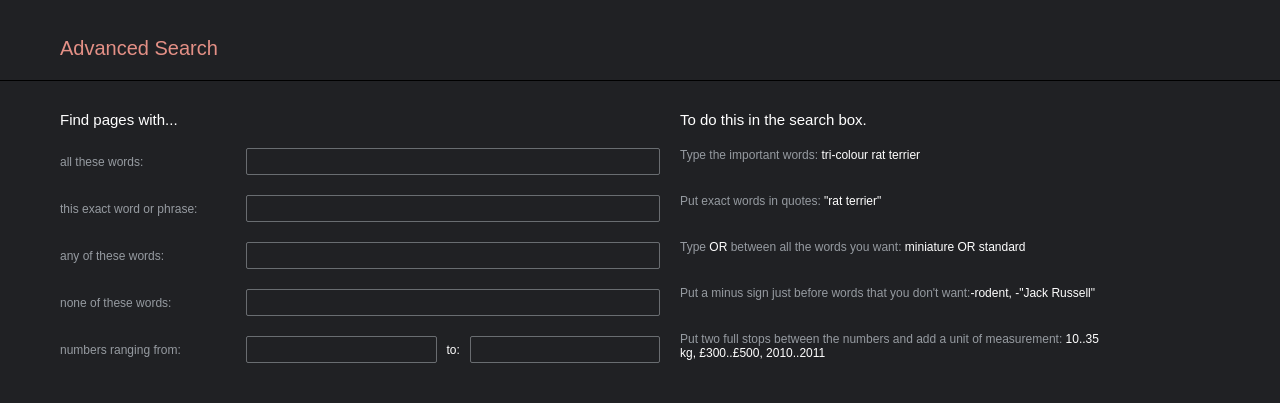
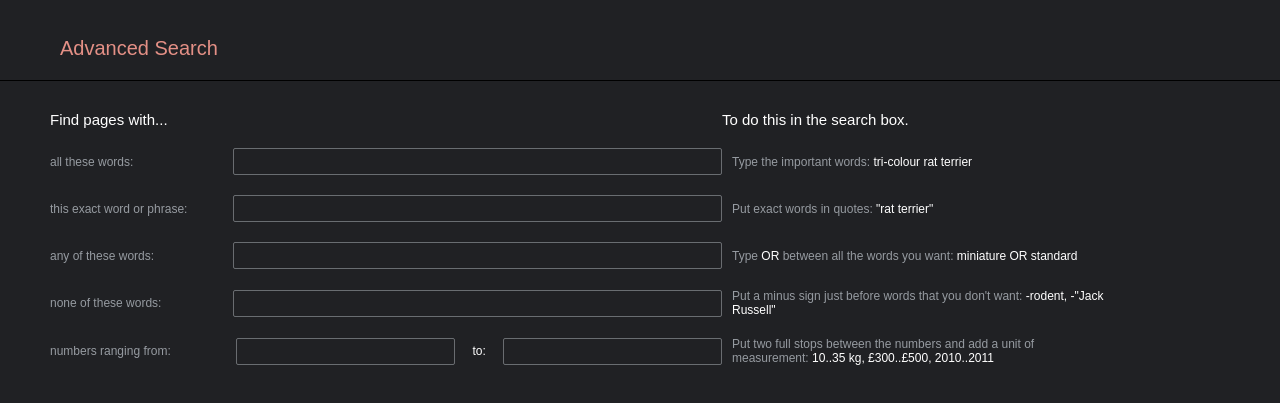
Before and after one commit to Zyadbassem/google-advanced-search, a plain HTML site: page index.html in a window 1280 px wide. Shown: the part 53-456 px from the top of the page. Drawn offline with Linux system fonts and the light colour scheme.

Commit message:
fix the form

```diff
--- a/index.html
+++ b/index.html
@@ -23,49 +23,154 @@
     <form>
         <section>
             <div class="left-of-form">
+                <div class="input-div">
                     <p class="form-header">Find pages with...</p>
+                    <p class="form-header">To do this in the search box.</p>
+                </div>
                 <div class="input-div">
+                    <div class="right-part-of-input">
                         <p>all these words:</p>
                         <input>
                     </div>
+                    <p>Type the important words: <span>tri-colour rat terrier</span></p>
+                </div>
                 <div class="input-div">
+                    <div class="right-part-of-input">
                         <p>this exact word or phrase:</p>
                         <input>
                     </div>
+                    <p>Put exact words in quotes: <span>"rat terrier"</span></p>
+                </div>
                 <div class="input-div">
+                    <div class="right-part-of-input">
                         <p>any of these words:</p>
                         <input>
                     </div>
+                    <p>Type <span>OR</span> between all the words you want: <span>miniature OR standard</p>
+                </div>
+
                 <div class="input-div">
+                    <div class="right-part-of-input">
                         <p>none of these words:</p>
                         <input>
                     </div>
-                <div class="input-div">
-                    <p>numbers ranging from:</p>
-                    <input class="small-input"><span>to:</span><input class="small-input">
-                </div>
-            </div>
-            <div class="right-of-form">
-                <p class="form-header">To do this in the search box.</p>
-                <div class="input-div">
-                    <p>Type the important words: <span>tri-colour rat terrier</span></p>
+                    <p>Put a minus sign just before words that you don't want: <span>-rodent, -"Jack Russell"</span></p>
                 </div>
                 <div class="input-div">
-                    <p>Put exact words in quotes: <span>"rat terrier"</span></p>
+                    <div class="right-part-of-input">
+                        <p>numbers ranging from:</p>
+                        <input class="small-input1"><span>to:</span><input class="small-input2">
                     </div>
-                <div class="input-div">
-                    <p>Type <span>OR</span> between all the words you want: <span>miniature OR standard</span></p>
-                </div>
-                <div class="input-div">
-                    <p>Put a minus sign just before words that you don't want:<span>-rodent, -"Jack Russell"</span></p>
-                </div>
-                <div class="input-div">
                     <p>Put two full stops between the numbers and add a unit of measurement: <span>10..35 kg,
                             £300..£500,
                             2010..2011</span></p>
                 </div>
+                <!--</section>
+        <section>
+            <div class="left-of-form">
+                <p class="form-header">Then narrow your results by...</p>
+                <div class="input-div">
+                    <p>language:</p>
+                    <select>
+                        <option value=""> Arabic</option>
+                        <option value=""> English</option>
+                        <option value=""> French</option>
+                        <option value=""> germany</option>
+                        <option value=""> chinese</option>
+                        <option value=""> italy</option>
+                        <option value=""> spanish</option>
+                        <option value=""> latiny</option>
+                        <option value=""> czeck</option>
+                        <option value=""> فارسي</option>
+                        <option value=""> عبري</option>
+                    </select>
                 </div>
-        </section>
+                <div class="input-div">
+                    <p>region:</p>
+                    <select>
+                        <option value=""> Egypt</option>
+                        <option value=""> USA</option>
+                        <option value=""> UAE</option>
+                        <option value=""> KSA</option>
+                        <option value=""> Ruissa</option>
+                        <option value=""> italy</option>
+                        <option value=""> Spain</option>
+                        <option value=""> Brazil</option>
+                        <option value=""> czeck</option>
+                        <option value=""> Israel</option>
+                        <option value=""> India</option>
+                    </select>
+                </div>
+                <div class="input-div">
+                    <p>last update:</p>
+                    <select>
+                        <option value=""> 24 hours</option>
+                        <option value=""> week</option>
+                        <option value=""> month</option>
+                        <option value=""> year</option>
+                    </select>
+                </div>
+                <div class="input-div">
+                    <p>site or domain:</p>
+                    <input>
+                </div>
+                <div class="input-div">
+                    <p>terms appering:</p>
+                    <select>
+                        <option value=""> anywhere</option>
+                        <option value=""> title</option>
+                        <option value=""> text</option>
+                        <option value=""> url</option>
+                    </select>
+                </div>
+                <div class="input-div">
+                    <p>file type:</p>
+                    <select>
+                        <option value=""> any format</option>
+                        <option value=""> .pdf</option>
+                        <option value=""> .word</option>
+                        <option value=""> .excel</option>
+                    </select>
+                </div>
+                <div class="input-div">
+                    <a>
+                        <p>usage rights</p>
+                    </a>
+                    <select>
+                        <option value=""> no licence</option>
+                        <option value=""> free to share</option>
+                        <option value=""> free to edit</option>
+                    </select>
+                </div>
+            </div>
+            <div class="right-of-form">
+                <p id="hiddennitem" class="form-header" hidden>Find pages in the language that you select.</p>
+                <br>
+                <div class="input-div">
+                    <p>Find pages in the language that you select.</p>
+                </div>
+                <div class="input-div">
+                    <p>Find pages published in a particular region.</p>
+                </div>
+                <div class="input-div">
+                    <p>Find pages updated within the time that you specify.</p>
+                </div>
+                <div class="input-div">
+                    <p>Search one site (like wikipedia.org ) or limit your results to a domain like .edu, .org or
+                        .gov/span></p>
+                </div>
+                <div class="input-div">
+                    <p>Search for terms in the whole page, page title or web address, or links to the page you're
+                        looking for.</p>
+                </div>
+                <div class="input-div">
+                    <p>Find pages in the format that you prefer.</p>
+                </div>
+                <div class="input-div">
+                    <p>Find pages that you are free to use yourself.</p>
+                </div>
+            </div>
+        </section>-->
     </form>
 </body>
 
--- a/style.css
+++ b/style.css
@@ -80,8 +80,13 @@ form {
 }
 
 .left-of-form {
-    padding-left: 60px;
-    width: 50%;
+    padding-left: 40px;
+    width: 100%;
+    display: flex;
+    flex-direction: column;
+    justify-content: start;
+    align-items: flex-start;
+
 }
 
 .input-div {
@@ -89,40 +94,67 @@ form {
     display: flex;
     align-items: center;
     justify-content: space-between;
-    gap: 10px;
     margin-bottom: 20px;
 }
 
-.form-header {
-    color: white;
-    font-size: 15px;
-    padding-bottom: 20px;
-}
 
-.input-div p {
+
+
+.input-div p:not(.form-header) {
+    margin-right: auto;
     width: 30%;
     color: #969ba1;
     font-size: 12px;
+    text-align: start;
+    margin-left: 10px;
+}
+
+.form-header {
+    margin-right: 15%;
+    width: 30%;
+    color: white;
+    font-size: 15px;
+    text-align: start;
+    margin-left: 10px;
 }
 
 input {
-    width: 70%;
+    width: 80%;
     height: 25px;
     border-radius: 2px;
     background-color: transparent;
     border: 1px solid #969ba19e;
     font-size: medium;
     color: white;
+    appearance: auto;
+    -webkit-appearance: none;
 }
 
-input:focus {
+.right-part-of-input {
+    width: 55%;
+    display: flex;
+    align-items: center;
+}
+
+.right-part-of-input p {
+    width: 10%;
+}
+
+input:focus,
+select:focus {
     outline-style: solid;
     outline-color: rgb(84, 84, 242);
     outline-width: 1px;
 }
 
-.small-input {
-    width: 32%;
+.small-input1 {
+    width: 35%;
+    margin-right: 2.5%;
+}
+
+.small-input2 {
+    width: 35%;
+    margin-left: 2.5%;
 }
 
 span {
@@ -132,20 +164,24 @@ span {
 
 section {
     display: flex;
+    align-items: center;
+    justify-content: space-evenly;
     gap: 20px;
 }
 
-.right-of-form {
-    width: 50%;
-
-}
-
-.right-of-form .input-div {
-    width: 100%
-}
 
 .right-of-form .input-div p {
     color: #969ba1;
+    margin: 5px 0;
     width: 70%;
-    margin-bottom: 12px;
 }
+
+select,
+select option {
+    width: 70%;
+    font-size: small;
+}
+
+#hiddenitem {
+    display: none;
+}
```
Lines whose indentation alone changed are shown as unchanged.
